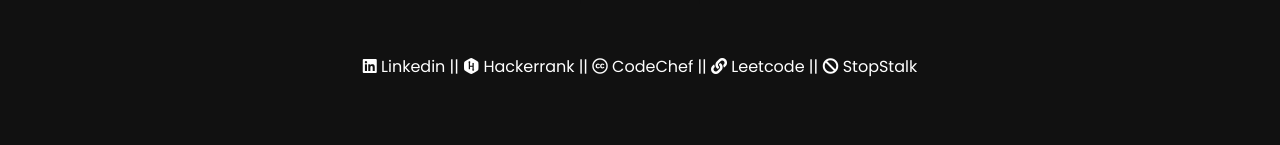
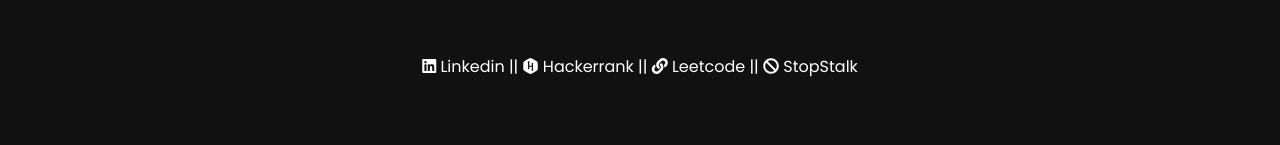
Before and after one commit to prahlad87/prahladportfolio1, a plain HTML site: page index.html in a window 1280 px wide. Shown: the part 5282-5427 px from the top of the page. Drawn offline with nearby package versions, Linux system fonts and the light colour scheme.

Commit message:
Update index.html

```diff
--- a/index.html
+++ b/index.html
@@ -283,7 +283,7 @@ track the order etc</p>
             <div class="connect container-float">
                 <a style="color:white" href="https://www.linkedin.com/in/prahlad-kumar-28560319b/"><i class="fab fa-linkedin"></i>  Linkedin   || </a>
                 <a style="color:white" href="https://www.hackerrank.com/prahladk0124?hr_r=1"><i class="fab fa-hackerrank"></i>  Hackerrank   || </a>
-                <a style="color:white" href="https://www.codechef.com/users/prahlad99"><i class="fab fa-creative-commons"></i>  CodeChef   || </a>
+
                 <a style="color:white" href="https://leetcode.com/prahladk/"><i class="fas fa-link"></i>  Leetcode   || </a>
                 <a style="color:white" href="https://www.stopstalk.com/user/profile/Prahlad"><i class="fas fa-ban"></i>  StopStalk   </a>
             </div>
```
